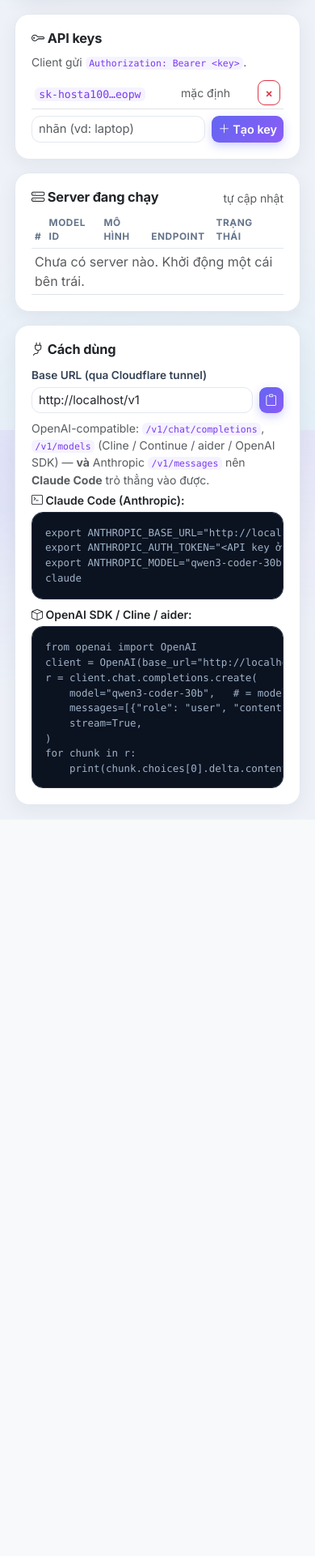
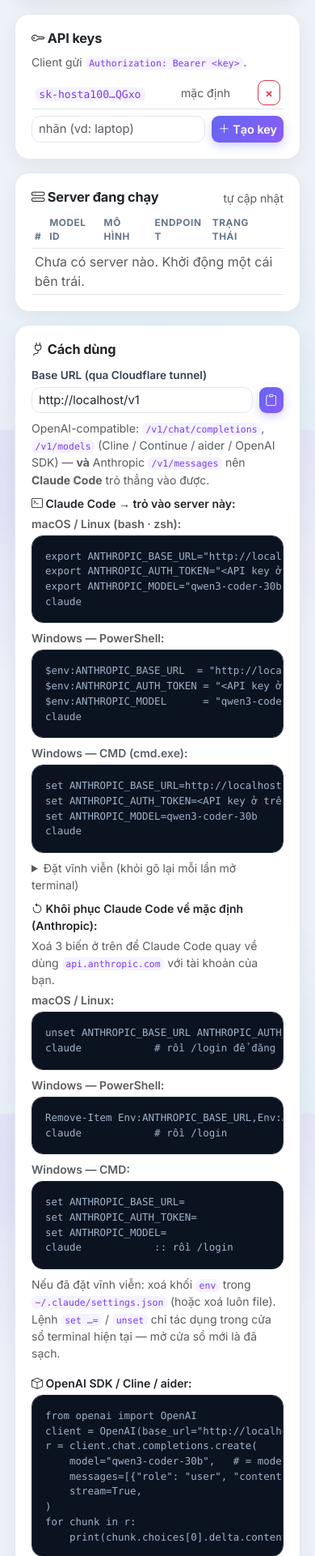
Before and after one commit to truong-vip-pro-max-ultra/host-a100, a Flask app: page /api in a window 390 px wide. Shown: the part 1157-3078 px from the top of the page at 81% size. Before the commit the page ends 2167 px from the top, so only its background shows below. Run offline with Flask 3, Linux system fonts and the light colour scheme; data comes from the database, SQL or seed files in the repository; data that the repository does not hold is empty.

Commit message:
API farm: add Windows Claude Code setup + restore-to-default, fix mobile overflow
- Usage section now covers macOS/Linux, Windows PowerShell, and Windows CMD
  for pointing Claude Code at the server, plus a persistent settings.json block.
- Add "restore Claude Code to default (Anthropic)" instructions for all three
  shells (unset / Remove-Item / set ...=) + settings.json cleanup note.
- Mobile: wrap the servers + API-keys tables in .table-responsive, flex-shrink-0
  on copy buttons, and a max-width:991px guard (overflow-x:hidden on .content,
  overflow-wrap:anywhere on card-body/pre/code) so nothing bleeds past the edge.

Co-Authored-By: Claude Opus 4.8 <noreply@anthropic.com>

```diff
--- a/templates/api.html
+++ b/templates/api.html
@@ -19,7 +19,7 @@
     <strong>API key mới (chỉ hiện một lần — sao chép ngay):</strong>
     <div class="d-flex gap-2 mt-1">
       <input class="form-control form-control-sm" id="newKey" readonly value="{{ new_key }}">
-      <button class="btn btn-sm btn-primary" onclick="copyVal('newKey')"><i class="bi bi-clipboard"></i></button>
+      <button class="btn btn-sm btn-primary flex-shrink-0" onclick="copyVal('newKey')"><i class="bi bi-clipboard"></i></button>
     </div>
   </div>
 </div>
@@ -131,6 +131,7 @@
     <div class="card mt-3"><div class="card-body">
       <h5 class="card-title"><i class="bi bi-key"></i> API keys</h5>
       <p class="small text-muted mb-2">Client gửi <code>Authorization: Bearer &lt;key&gt;</code>.</p>
+      <div class="table-responsive">
       <table class="table table-sm align-middle mb-2">
         <tbody>
         {% for k in keys %}
@@ -150,6 +151,7 @@
         {% endfor %}
         </tbody>
       </table>
+      </div>
       <form method="post" action="{{ url_for('api_key_create') }}" class="d-flex gap-2">
         <input class="form-control form-control-sm" name="label" placeholder="nhãn (vd: laptop)">
         <button class="btn btn-sm btn-primary text-nowrap"><i class="bi bi-plus-lg"></i> Tạo key</button>
@@ -164,6 +166,7 @@
         <h5 class="card-title mb-0"><i class="bi bi-hdd-stack"></i> Server đang chạy</h5>
         <span class="small text-muted">tự cập nhật</span>
       </div>
+      <div class="table-responsive">
       <table class="table table-sm align-middle mb-0">
         <thead><tr><th>#</th><th>model id</th><th>Mô hình</th><th>Endpoint</th><th>Trạng thái</th><th></th></tr></thead>
         <tbody id="srvBody">
@@ -196,6 +199,7 @@
         {% endfor %}
         </tbody>
       </table>
+      </div>
     </div></div>
 
     <!-- Usage -->
@@ -204,18 +208,74 @@
       <label class="form-label">Base URL (qua Cloudflare tunnel)</label>
       <div class="d-flex gap-2 mb-2">
         <input class="form-control form-control-sm" id="baseUrl" readonly value="{{ base_url }}">
-        <button class="btn btn-sm btn-primary" onclick="copyVal('baseUrl')"><i class="bi bi-clipboard"></i></button>
+        <button class="btn btn-sm btn-primary flex-shrink-0" onclick="copyVal('baseUrl')"><i class="bi bi-clipboard"></i></button>
       </div>
-      <p class="small text-muted mb-1">OpenAI-compatible: <code>/v1/chat/completions</code>,
+      <p class="small text-muted mb-2">OpenAI-compatible: <code>/v1/chat/completions</code>,
         <code>/v1/models</code> (Cline / Continue / aider / OpenAI SDK) —
         <strong>và</strong> Anthropic <code>/v1/messages</code> nên
         <strong>Claude Code</strong> trỏ thẳng vào được.</p>
 
-      <p class="small fw-semibold mb-1"><i class="bi bi-terminal"></i> Claude Code (Anthropic):</p>
-      <pre class="logbox mb-2" style="max-height:170px">export ANTHROPIC_BASE_URL="{{ base_url[:-3] }}"   # bỏ /v1 ở cuối
+      <!-- ── Claude Code: trỏ vào server này ───────────────────────── -->
+      <p class="small fw-semibold mb-1"><i class="bi bi-terminal"></i>
+        Claude Code → trỏ vào server này:</p>
+
+      <div class="small fw-semibold text-muted mb-1">macOS / Linux (bash · zsh):</div>
+      <pre class="logbox mb-2" style="max-height:160px">export ANTHROPIC_BASE_URL="{{ base_url[:-3] }}"   # bỏ /v1 ở cuối
 export ANTHROPIC_AUTH_TOKEN="&lt;API key ở trên&gt;"
 export ANTHROPIC_MODEL="qwen3-coder-30b"          # = model id của server
 claude</pre>
+
+      <div class="small fw-semibold text-muted mb-1">Windows — PowerShell:</div>
+      <pre class="logbox mb-2" style="max-height:150px">$env:ANTHROPIC_BASE_URL  = "{{ base_url[:-3] }}"   # bỏ /v1 ở cuối
+$env:ANTHROPIC_AUTH_TOKEN = "&lt;API key ở trên&gt;"
+$env:ANTHROPIC_MODEL      = "qwen3-coder-30b"
+claude</pre>
+
+      <div class="small fw-semibold text-muted mb-1">Windows — CMD (cmd.exe):</div>
+      <pre class="logbox mb-2" style="max-height:150px">set ANTHROPIC_BASE_URL={{ base_url[:-3] }}
+set ANTHROPIC_AUTH_TOKEN=&lt;API key ở trên&gt;
+set ANTHROPIC_MODEL=qwen3-coder-30b
+claude</pre>
+
+      <details class="small mb-2">
+        <summary class="text-muted" style="cursor:pointer">Đặt vĩnh viễn (khỏi gõ lại mỗi lần mở terminal)</summary>
+        <div class="mt-1">Thêm khối <code>env</code> vào file cấu hình của Claude Code
+          — <code>~/.claude/settings.json</code> (Windows:
+          <code>C:\Users\&lt;tên&gt;\.claude\settings.json</code>):
+        <pre class="logbox mb-1" style="max-height:170px">{
+  "env": {
+    "ANTHROPIC_BASE_URL": "{{ base_url[:-3] }}",
+    "ANTHROPIC_AUTH_TOKEN": "&lt;API key ở trên&gt;",
+    "ANTHROPIC_MODEL": "qwen3-coder-30b"
+  }
+}</pre>
+        Cách này áp dụng cho mọi terminal, không phụ thuộc OS.</div>
+      </details>
+
+      <!-- ── Khôi phục Claude Code về mặc định (Anthropic) ─────────── -->
+      <p class="small fw-semibold mb-1"><i class="bi bi-arrow-counterclockwise"></i>
+        Khôi phục Claude Code về mặc định (Anthropic):</p>
+      <p class="small text-muted mb-1">Xoá 3 biến ở trên để Claude Code quay về dùng
+        <code>api.anthropic.com</code> với tài khoản của bạn.</p>
+
+      <div class="small fw-semibold text-muted mb-1">macOS / Linux:</div>
+      <pre class="logbox mb-2" style="max-height:120px">unset ANTHROPIC_BASE_URL ANTHROPIC_AUTH_TOKEN ANTHROPIC_MODEL
+claude            # rồi /login để đăng nhập lại tài khoản Anthropic</pre>
+
+      <div class="small fw-semibold text-muted mb-1">Windows — PowerShell:</div>
+      <pre class="logbox mb-2" style="max-height:130px">Remove-Item Env:ANTHROPIC_BASE_URL,Env:ANTHROPIC_AUTH_TOKEN,Env:ANTHROPIC_MODEL
+claude            # rồi /login</pre>
+
+      <div class="small fw-semibold text-muted mb-1">Windows — CMD:</div>
+      <pre class="logbox mb-2" style="max-height:130px">set ANTHROPIC_BASE_URL=
+set ANTHROPIC_AUTH_TOKEN=
+set ANTHROPIC_MODEL=
+claude            :: rồi /login</pre>
+
+      <p class="small text-muted mb-3">Nếu đã đặt vĩnh viễn: xoá khối <code>env</code>
+        trong <code>~/.claude/settings.json</code> (hoặc xoá luôn file).
+        Lệnh <code>set …=</code> / <code>unset</code> chỉ tác dụng trong cửa sổ
+        terminal hiện tại — mở cửa sổ mới là đã sạch.</p>
 
       <p class="small fw-semibold mb-1"><i class="bi bi-box"></i> OpenAI SDK / Cline / aider:</p>
       <pre class="logbox mb-0" style="max-height:200px">from openai import OpenAI
--- a/templates/base.html
+++ b/templates/base.html
@@ -197,11 +197,16 @@
     @media (max-width: 991px){
       .sidebar{ transform:translateX(-100%); }
       body.nav-open .sidebar{ transform:translateX(0); }
-      .content{ margin-left:0; padding:18px; }
+      .content{ margin-left:0; padding:18px; overflow-x:hidden; }
       .hamburger{ display:inline-flex; }
       .scrim{ display:none; position:fixed; inset:0; background:rgba(2,6,23,.5);
         z-index:1035; }
       body.nav-open .scrim{ display:block; }
+      /* mobile: nothing should push past the viewport edge. Wide tables get a
+         horizontal scroll of their own; long words/URLs wrap instead of bleed. */
+      .table-responsive{ -webkit-overflow-scrolling:touch; }
+      .card-body{ overflow-wrap:anywhere; }
+      pre, code{ overflow-wrap:anywhere; }
     }
   </style>
   {% block head %}{% endblock %}
```
